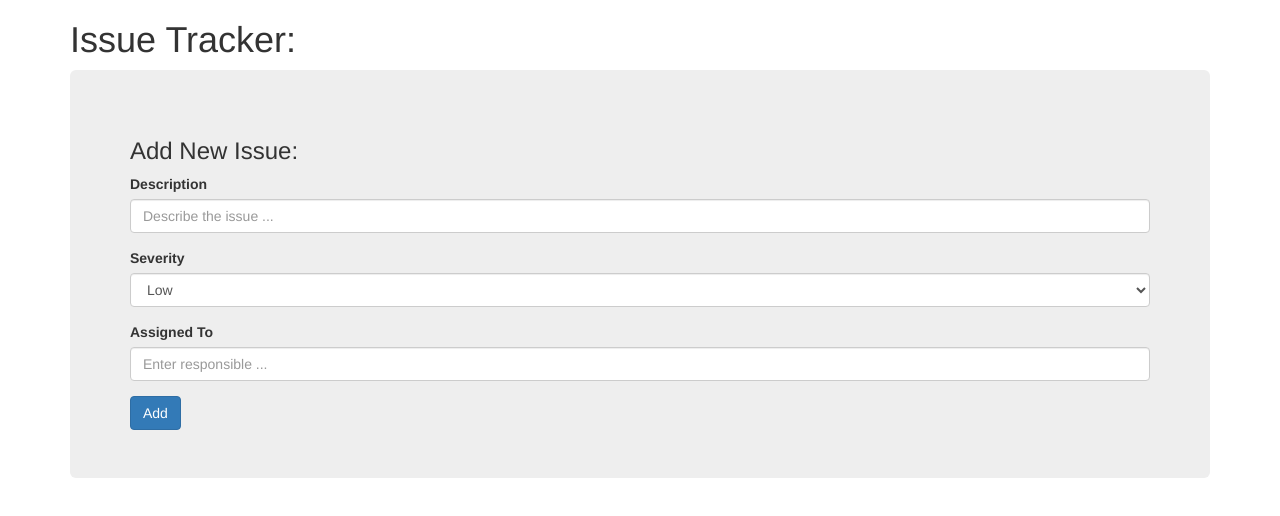
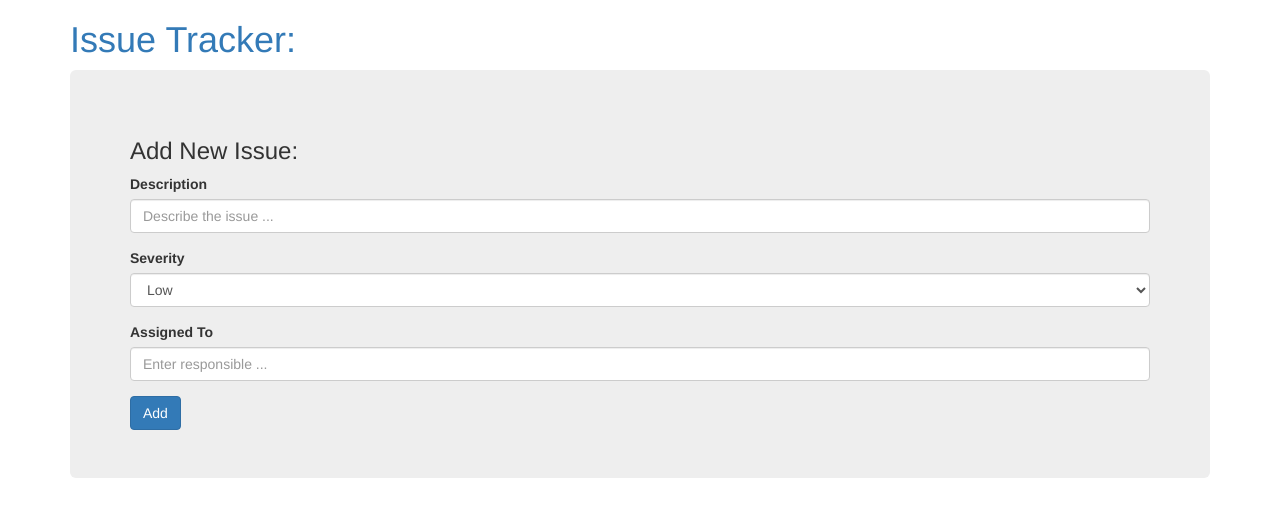
Before and after one commit to Prodip2416/issue-tracker, a plain HTML site: page index.html in a window 1280 px wide. Drawn offline with nearby package versions, Linux system fonts and the light colour scheme.

Commit message:
last changes

```diff
--- a/index.html
+++ b/index.html
@@ -13,7 +13,7 @@
 
 <body onload="fetchIssues()">
   <div class="container">
-    <h1>Issue Tracker: <span id="totalIssues"></span> </h1>
+    <h1 class="text-primary">Issue Tracker: <span id="totalIssues"></span> </h1>
     <div class="jumbotron">
       <h3>Add New Issue:</h3>
       <form id="issueInputForm">
```
